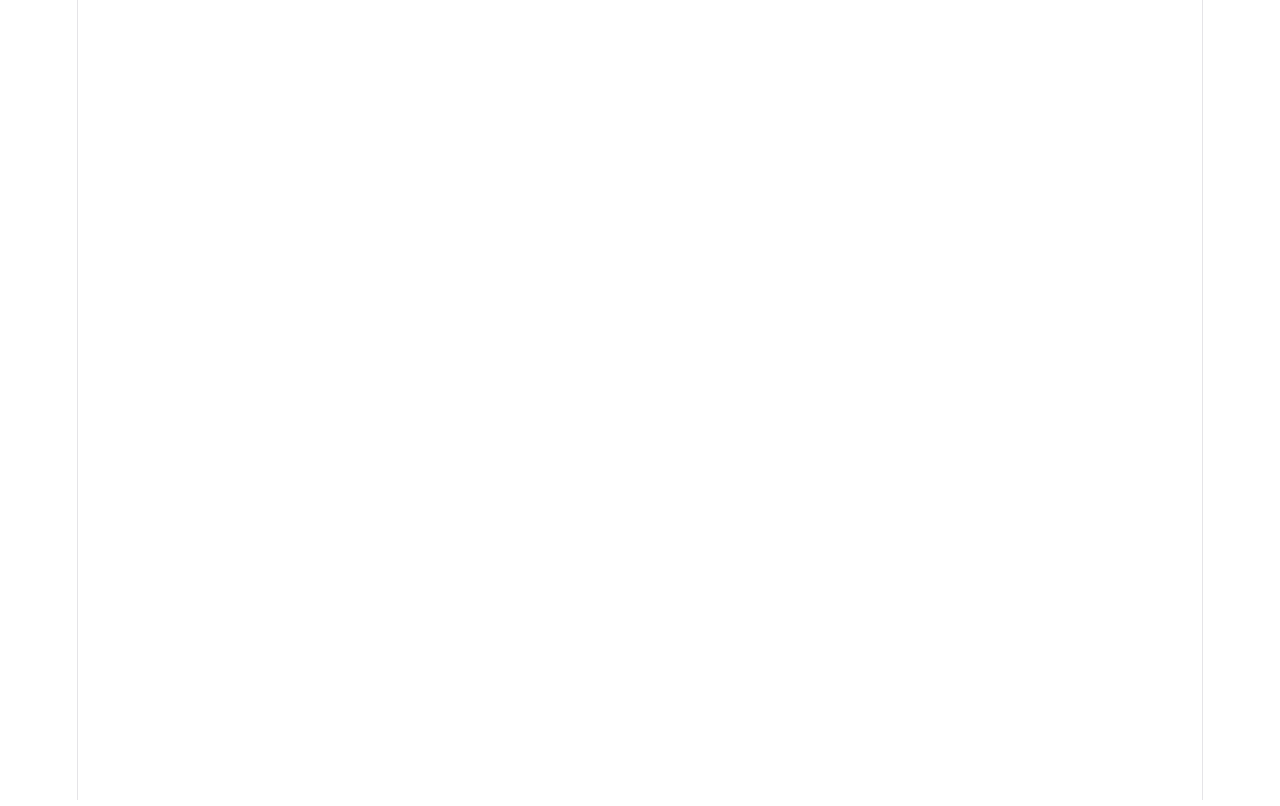
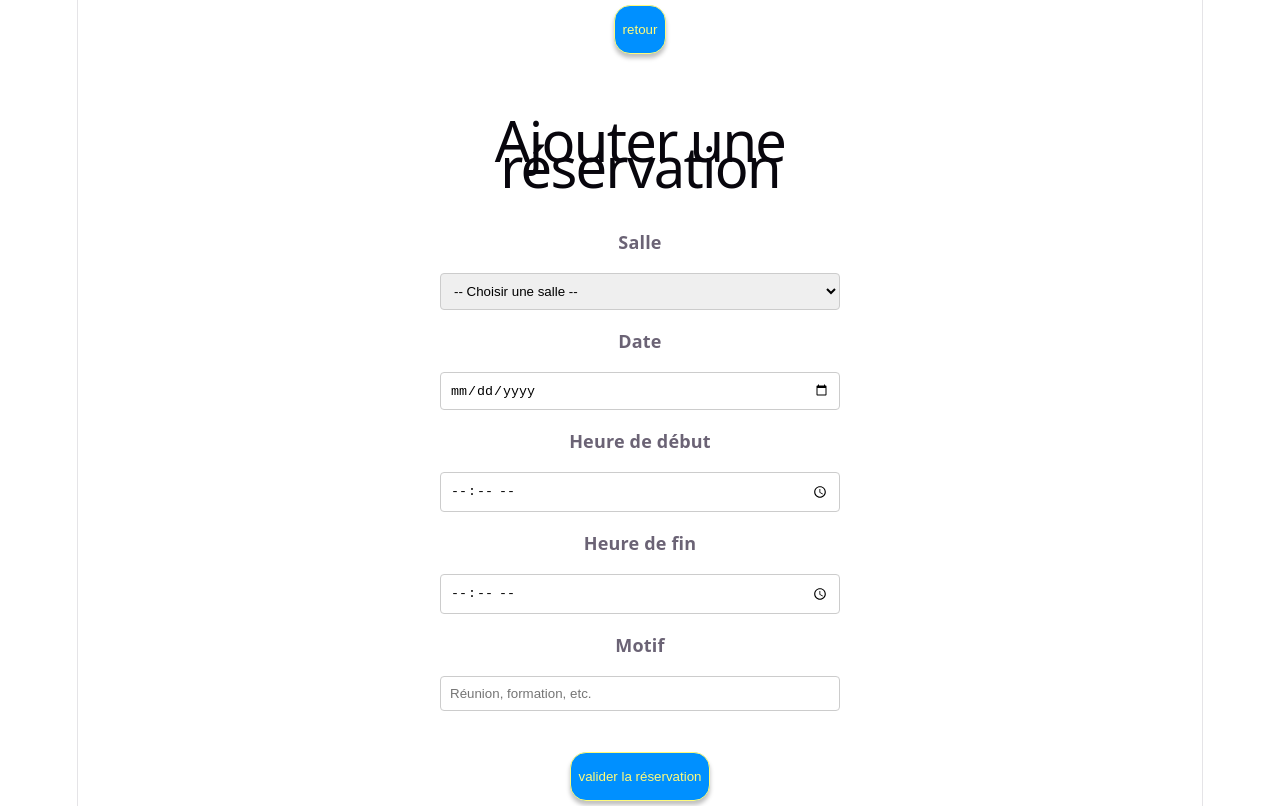
Before and after one commit to porte-christophe/la-bonne-salle-au-bon-moment, a React (Vite) app: page /creerReservation in a window 1280 px wide. Before the commit this address had no page. Built offline with nearby package versions, Linux system fonts and the light colour scheme; data requests are answered from the project's data file.

Commit message:
Creation du fichier creerSalle et redirection du bouton

```diff
--- a/db.json
+++ b/db.json
@@ -36,6 +36,7 @@
   "salles": [
     {
       "label": "223",
+      "nom" : "Salle informatique",
       "capacity": 4,
       "site": "fdfdbfgd",
       "building": "gyh",
--- a/src/AppRoutes.tsx
+++ b/src/AppRoutes.tsx
@@ -5,6 +5,7 @@ import DashboardAdmin from "./pages/dashboard-admin";
 import DashboardFormateur from "./pages/dashboard-formateur";
 import CreateUserForm from "./pages/createUser";
 import CreerSalle from "./pages/creerSalle";
+import CreerReservation from "./pages/CreerReservation";
 
 //Composant
 function AppRoutes() {
@@ -15,6 +16,7 @@ function AppRoutes() {
 			<Route path="/dashboardFormateur" element={<DashboardFormateur/>} />
 			<Route path="/createUserForm" element={<CreateUserForm/>} />
 			<Route path="/creerSalle" element={<CreerSalle/>} />
+			<Route path="/creerReservation" element={<CreerReservation/>} />
 		</Routes>
 	);
 }
--- /dev/null
+++ b/src/pages/creerReservation.css
@@ -0,0 +1,22 @@
+.form-container {
+  display: flex;
+  flex-direction: column;
+  max-width: 400px;
+  margin: 2rem auto;
+  gap: 1rem;
+}
+
+.form-container label {
+  font-weight: bold;
+}
+
+.form-container input,
+.form-container select {
+  padding: 0.5rem;
+  border: 1px solid #ccc;
+  border-radius: 4px;
+}
+
+.erreur {
+  color: red;
+}
--- /dev/null
+++ b/src/pages/creerReservation.tsx
@@ -0,0 +1,146 @@
+// ---------- Imports --------
+import { useState, useEffect } from 'react';
+import { useNavigate } from 'react-router';
+import './creerReservation.css';
+import Button from '../components/button';
+
+const API_URL = 'http://localhost:3001'; // adapte le port si besoin
+
+//--------- Types ---------
+interface Salle {
+  id: string;
+  label: string;
+  nom: string;
+  capacity: number;
+  site: string;
+  building: string;
+  floor: number;
+  material: string[];
+}
+
+//--------- Component ---------
+function CreerReservation() {
+  const navigate = useNavigate();
+
+  const [salles, setSalles] = useState<Salle[]>([]);
+  const [salleId, setSalleId] = useState('');
+  const [date, setDate] = useState('');
+  const [heureDebut, setHeureDebut] = useState('');
+  const [heureFin, setHeureFin] = useState('');
+  const [motif, setMotif] = useState('');
+  const [erreur, setErreur] = useState('');
+
+  useEffect(() => {
+    fetch(`${API_URL}/salles`)
+      .then((res) => res.json())
+      .then((data) => setSalles(data))
+      .catch(() => setErreur('Impossible de charger la liste des salles'));
+  }, []);
+
+  const handleSubmit = async () => {
+    setErreur('');
+
+    if (!salleId || !date || !heureDebut || !heureFin) {
+      setErreur('Merci de remplir tous les champs obligatoires.');
+      return;
+    }
+
+    if (heureFin <= heureDebut) {
+      setErreur("L'heure de fin doit être après l'heure de début.");
+      return;
+    }
+
+    try {
+      const res = await fetch(`${API_URL}/reservations`, {
+        method: 'POST',
+        headers: { 'Content-Type': 'application/json' },
+        body: JSON.stringify({
+          salleId,
+          date,
+          heureDebut,
+          heureFin,
+          motif,
+        }),
+      });
+
+      if (!res.ok) {
+        throw new Error('Erreur lors de la création de la réservation');
+      }
+
+      navigate('/DashboardAdmin');
+    } catch (err) {
+      setErreur("La réservation n'a pas pu être créée.");
+    }
+  };
+
+  return (
+    <>
+      <header>
+        <div>
+          <Button description="retour" onClick={() => navigate('/DashboardAdmin')} />
+        </div>
+      </header>
+      <main>
+        <div className="form-container">
+          <h1>Ajouter une réservation</h1>
+
+          <label htmlFor="salle">Salle</label>
+          <select
+            id="salle"
+            value={salleId}
+            onChange={(e) => setSalleId(e.target.value)}
+          >
+            <option value="">-- Choisir une salle --</option>
+            {salles.map((s) => (
+              <option key={s.id} value={s.id}>
+                {s.nom} — Salle {s.label} ({s.building}, étage {s.floor})
+              </option>
+            ))}
+          </select>
+
+          <label htmlFor="date">Date</label>
+          <input
+            id="date"
+            type="date"
+            value={date}
+            onChange={(e) => setDate(e.target.value)}
+          />
+
+          <label htmlFor="heureDebut">Heure de début</label>
+          <input
+            id="heureDebut"
+            type="time"
+            value={heureDebut}
+            onChange={(e) => setHeureDebut(e.target.value)}
+          />
+
+          <label htmlFor="heureFin">Heure de fin</label>
+          <input
+            id="heureFin"
+            type="time"
+            value={heureFin}
+            onChange={(e) => setHeureFin(e.target.value)}
+          />
+
+          <label htmlFor="motif">Motif</label>
+          <input
+            id="motif"
+            type="text"
+            value={motif}
+            onChange={(e) => setMotif(e.target.value)}
+            placeholder="Réunion, formation, etc."
+          />
+
+          {erreur && <p className="erreur">{erreur}</p>}
+        </div>
+      </main>
+      <footer>
+        <div>
+          <Button description="valider la réservation" onClick={handleSubmit} />
+        </div>
+      </footer>
+    </>
+  );
+}
+
+export default CreerReservation;
--- a/src/pages/dashboard-admin.tsx
+++ b/src/pages/dashboard-admin.tsx
@@ -3,12 +3,33 @@ import './dashboard-admin.css';
 import Button from '../components/button';
 import Salle from '../components/salle';
 import { useNavigate } from 'react-router';
+import { useEffect, useState } from 'react';
 
+const API_URL = 'http://localhost:3001';
 
+interface SalleData {
+  id: string;
+  label: string;
+  nom: string;
+  capacity: number;
+  site: string;
+  building: string;
+  floor: number;
+  material: string[];
+}
 
 //--------- Component ---------
 function DashboardAdmin(){
   const navigate = useNavigate();
+   const [salles, setSalles] = useState<SalleData[]>([]);
+
+   useEffect(() => {
+    fetch(`${API_URL}/salles`)
+      .then((res) => res.json())
+      .then((data) => setSalles(data))
+      .catch((err) => console.error('Erreur lors du chargement des salles', err));
+  }, []);
+
     return (
       <>
         <header>
@@ -17,33 +38,19 @@ function DashboardAdmin(){
           </div>
         </header>
         <main>
-          <div className='grid'>
-        <div className="div1">
-          <Salle nom="Salle Informatique" numero={101}/>
+        <div className='grid'>
+          {salles.map((salle, index) => (
+            <div key={salle.id} className={`div${index + 1}`}>
+              <Salle nom={salle.nom} numero={Number(salle.label)} />
+            </div>
+          ))}
         </div>
-        <div className="div2">
-          <Salle nom="Salle de Réunion" numero={102} />
-        </div>
-        <div className="div3">
-          <Salle nom="Salle de Formation" numero={103} />
-        </div>
-        <div className="div4">4</div>
-        <div className="div5">5</div>
-        <div className="div6">6</div>
-        <div className="div7">7</div>
-        <div className="div8">8</div>
-        <div className="div9">9</div>
-        <div className="div10">10</div>
-        <div className="div11">11</div>
-        <div className="div12">12</div>
-        <div className="div13">13</div>
-          </div>
-        </main>
+      </main>
         <footer>
           <div>
             <Button description='ajouter une salle' onClick={() => navigate('/CreerSalle')}/>
             <Button description='créer un compte' onClick={() => navigate('/CreateUserForm')}/>
-            <Button description='ajouter une reservation'/>
+            <Button description='ajouter une reservation' onClick={() => navigate('/creerReservation')}/>
             <Button description='modifier une reservation'/>
             <Button description='supprimer une reservation'/>
           </div>
```
